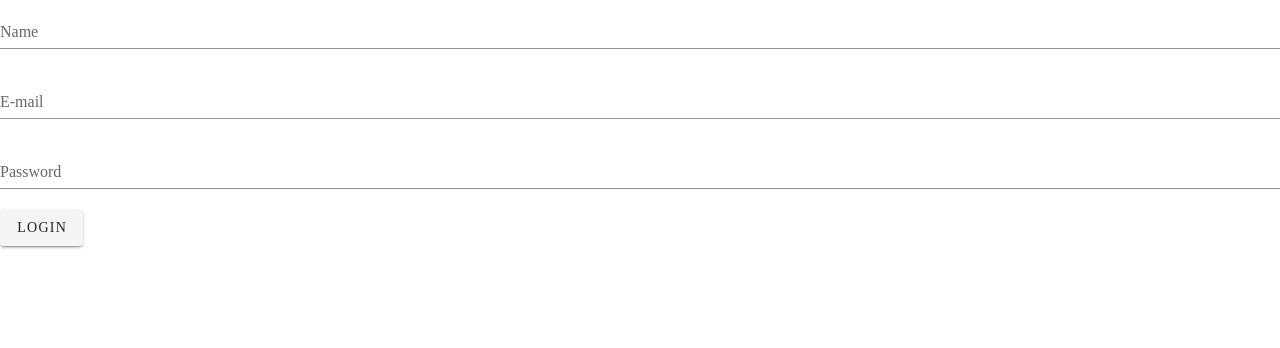
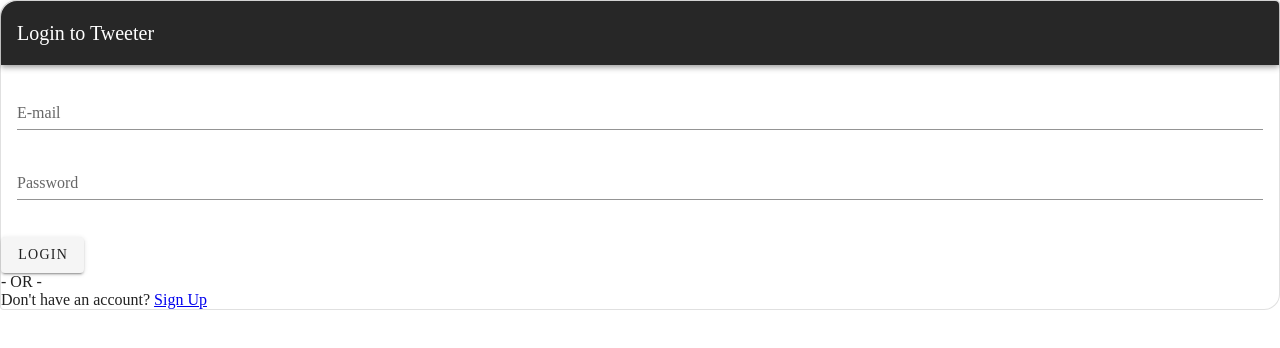
Before and after one commit to jackienguy/Tweeter, a Vue app in the folder tweeterproject/: page /#/SignIn in a window 1280 px wide. Shown: the top 348 px of the page. Built offline with nearby package versions, Linux system fonts and the light colour scheme.

Commit message:
updated vuetify code to make signin form into card

```diff
--- a/tweeterproject/src/store/index.js
+++ b/tweeterproject/src/store/index.js
@@ -6,12 +6,15 @@ Vue.use(Vuex)
 export default new Vuex.Store({
   state: {
     // Login state
-
+    isLoggedin: true,
   },
   mutations: {
   },
   actions: {
   },
   getters: {
+    // autehticated: function(state){
+    //   return state.isLoggedin
+    // }
   }
 })
--- a/tweeterproject/src/views/Home.vue
+++ b/tweeterproject/src/views/Home.vue
@@ -19,7 +19,6 @@
 // @ is an alias to /src
 import Profile from './Profile.vue'
 import axios from 'axios';
-// import Vuetify from 'vuetify'
 
 export default {
   name: 'Home',
--- a/tweeterproject/src/views/SignIn.vue
+++ b/tweeterproject/src/views/SignIn.vue
@@ -1,15 +1,12 @@
 <template>
     <div>
     <!-- Vuetify Form for Signin -->
-    <form>
-        <v-text-field
-            v-model="name"
-            :error-messages="nameErrors"
-            label="Name"
-            required
-            @input="$v.name.$touch()"
-            @blur="$v.name.$touch()"
-        ></v-text-field>
+        <v-form>
+            <v-card  elevation="12" outlined shaped tile>
+                <v-toolbar dark color="blue">
+                    <v-toolbar-title>Login to Tweeter</v-toolbar-title>
+                </v-toolbar>
+                <v-card-text>
                     <v-text-field
                         v-model="email"
                         :error-messages="emailErrors"
@@ -22,12 +19,17 @@
                         v-model="password"
                         :error-messages="passwordErrors"
                         label="Password"
+                        type="password"
                         required
                         @input="$v.password.$touch()"
                         @blur="$v.password.$touch()"
                     ></v-text-field>
+                </v-card-text>
                 <v-btn class="mr-4" @click="login">Login</v-btn>
-    </form>
+                <p> - OR -</p>
+                <p>Don't have an account? <router-link to="/Register">Sign Up</router-link></p>
+            </v-card>
+        </v-form>
     </div>
 </template>
 
@@ -74,17 +76,22 @@ import { required, email } from 'vuelidate/lib/validators';
         methods: {
             login () {
                 axios.request({
-                    url:"https://tweeterest.ml/api/login",
+                    url: "https://tweeterest.ml/api/login",
                     method: "POST",
                     headers: {
-                        'Content-Type': 'application/json',
-                         'X-Api-Key': process.env.VUE_APP_API_KEY
+                        'X-Api-Key': process.env.VUE_APP_API_KEY,
+                        "Content-Type": "application/json"
                     },
+                    data: {
+                        "email": "CindyLou@suess.com",
+                        "password": "IStoleChristmas"
+                    }
                 }).then((response) => {
-                    cookies.set('loginToken', response.data.token);
+                    cookies.set ('loginToken', response.data.token);
                     console.log(response.data.token);
-                }).catch((err) => {
-                    console.error(err);
+                    this.$router.push("/")
+                }).then((err)=>{
+                    console.log(err);
                 })
             }
         }
```
Lines whose indentation alone changed are shown as unchanged.
